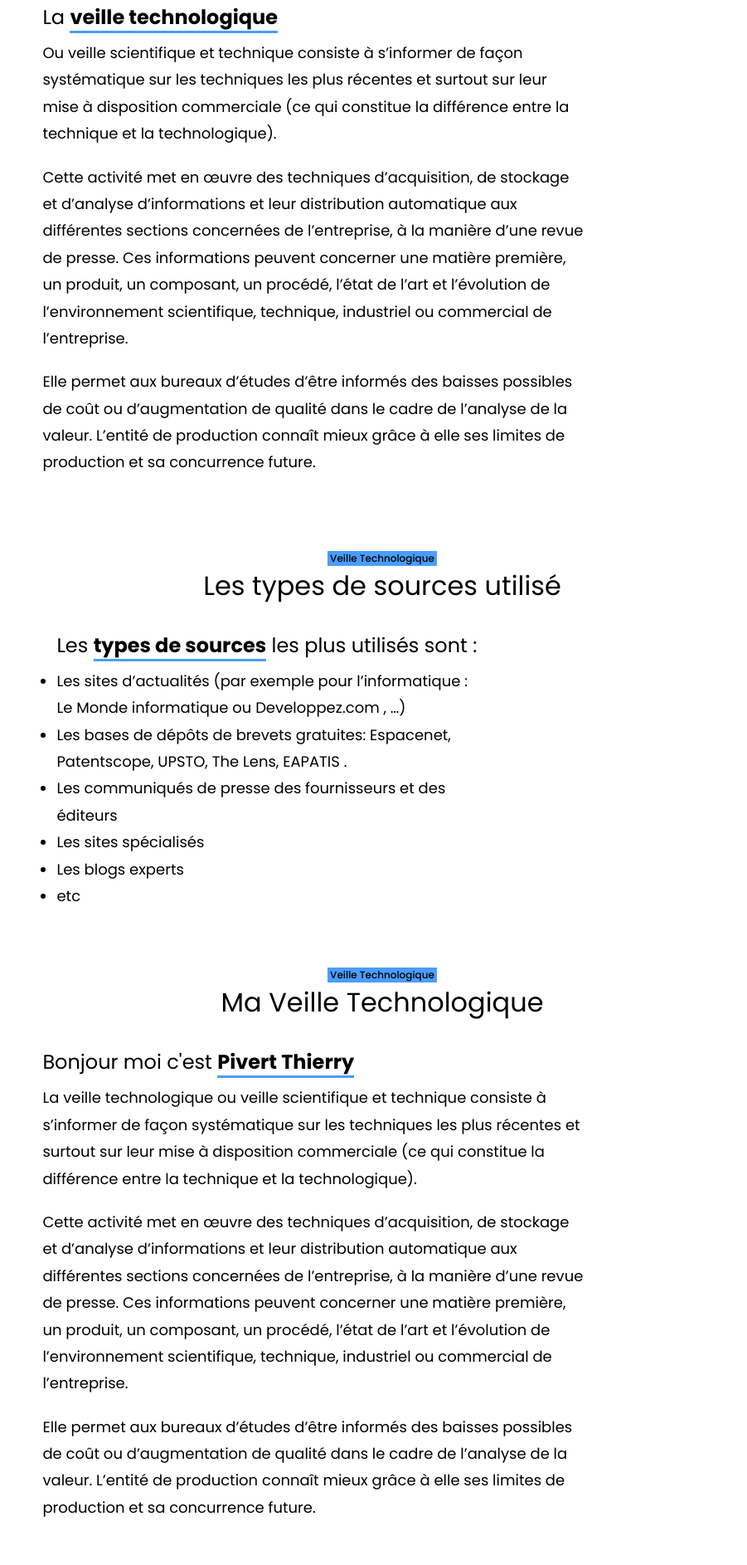
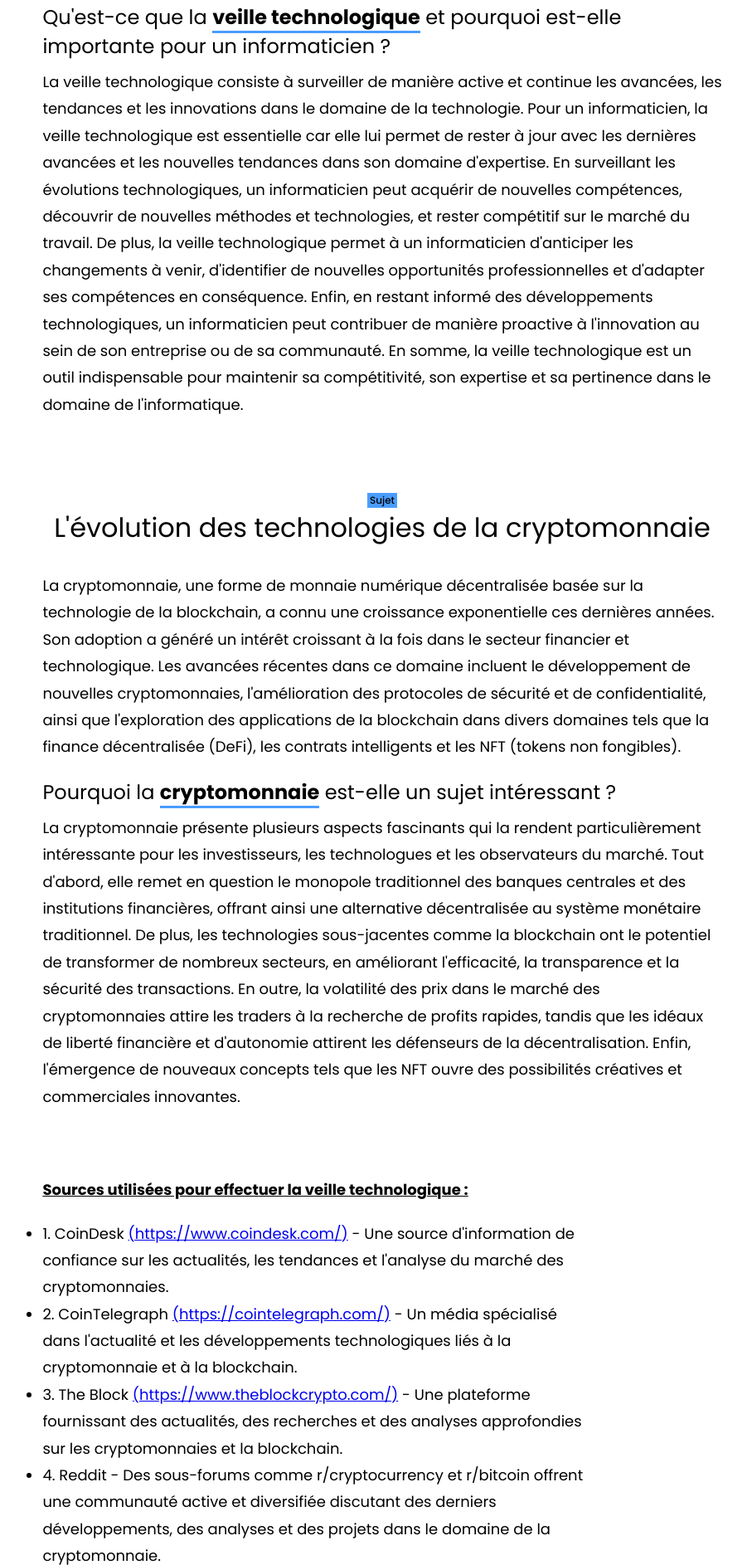
Before and after one commit to Pivert91/PortfolioBTS, a plain HTML site: page veille-technologique.html in a window 1280 px wide. Shown: the part 293-2179 px from the top of the page at 83% size, without its empty margins (179-1080 px from the left). Drawn offline with Linux system fonts and the light colour scheme.

Commit message:
quick update

```diff
--- a/aboutMe.css
+++ b/aboutMe.css
@@ -225,3 +225,9 @@
         flex-direction: column;
     }
 }
+
+/* bonus */
+
+.takeFullWidth {
+    width: 100% !important;
+}
--- a/veille-technologique.html
+++ b/veille-technologique.html
@@ -13,7 +13,7 @@
     <link rel="stylesheet" href="./root.css" />
   </head>
   <body>
-    <section id="about-me" style="margin: 10rem 0 !important;">
+    <section id="about-me" style="margin: 10rem 0 !important">
       <div class="flex-center">
         <div class="section-title">
           <h2>Veille Technologique</h2>
@@ -24,34 +24,29 @@
           <div class="aboutme__left">
             <div>
               <p class="aboutme__left__mainP">
-                La <span>veille technologique</span>
+                Qu'est-ce que la <span>veille technologique</span> et pourquoi
+                est-elle importante pour un informaticien ?
               </p>
-              <p class="aboutme__left__text">
-                Ou veille scientifique et technique consiste à s’informer de
-                façon systématique sur les techniques les plus récentes et
-                surtout sur leur mise à disposition commerciale (ce qui
-                constitue la différence entre la technique et la technologique).
+              <p class="aboutme__left__text takeFullWidth">
+                La veille technologique consiste à surveiller de manière active
+                et continue les avancées, les tendances et les innovations dans
+                le domaine de la technologie. Pour un informaticien, la veille
+                technologique est essentielle car elle lui permet de rester à
+                jour avec les dernières avancées et les nouvelles tendances dans
+                son domaine d'expertise. En surveillant les évolutions
+                technologiques, un informaticien peut acquérir de nouvelles
+                compétences, découvrir de nouvelles méthodes et technologies, et
+                rester compétitif sur le marché du travail. De plus, la veille
+                technologique permet à un informaticien d'anticiper les
+                changements à venir, d'identifier de nouvelles opportunités
+                professionnelles et d'adapter ses compétences en conséquence.
+                Enfin, en restant informé des développements technologiques, un
+                informaticien peut contribuer de manière proactive à
+                l'innovation au sein de son entreprise ou de sa communauté. En
+                somme, la veille technologique est un outil indispensable pour
+                maintenir sa compétitivité, son expertise et sa pertinence dans
+                le domaine de l'informatique.
               </p>
-              <p class="aboutme__left__text">
-                Cette activité met en œuvre des techniques d’acquisition, de
-                stockage et d’analyse d’informations et leur distribution
-                automatique aux différentes sections concernées de l’entreprise,
-                à la manière d’une revue de presse. Ces informations peuvent
-                concerner une matière première, un produit, un composant, un
-                procédé, l’état de l’art et l’évolution de l’environnement
-                scientifique, technique, industriel ou commercial de
-                l’entreprise.
-              </p>
-              <p class="aboutme__left__text">
-                Elle permet aux bureaux d’études d’être informés des baisses
-                possibles de coût ou d’augmentation de qualité dans le cadre de
-                l’analyse de la valeur. L’entité de production connaît mieux
-                grâce à elle ses limites de production et sa concurrence future.
-              </p>
-              <p class="aboutme__left__text"></p>
-              <p class="aboutme__left__text"></p>
-              <p class="aboutme__left__text"></p>
-              <p class="aboutme__left__text"></p>
             </div>
           </div>
         </div>
@@ -59,25 +54,51 @@
 
       <div class="flex-center">
         <div class="section-title">
-          <h2>Veille Technologique</h2>
-          <p>Les types de sources utilisé</p>
+          <h2>Sujet</h2>
+          <p>L'évolution des technologies de la cryptomonnaie</p>
         </div>
 
         <div class="aboutme-main">
-          <div class="aboutme__left" style="margin: 0">
+          <div class="aboutme__left">
             <div>
+              <p class="aboutme__left__text takeFullWidth">
+                La cryptomonnaie, une forme de monnaie numérique décentralisée
+                basée sur la technologie de la blockchain, a connu une
+                croissance exponentielle ces dernières années. Son adoption a
+                généré un intérêt croissant à la fois dans le secteur financier
+                et technologique. Les avancées récentes dans ce domaine incluent
+                le développement de nouvelles cryptomonnaies, l'amélioration des
+                protocoles de sécurité et de confidentialité, ainsi que
+                l'exploration des applications de la blockchain dans divers
+                domaines tels que la finance décentralisée (DeFi), les contrats
+                intelligents et les NFT (tokens non fongibles).
+              </p>
+
               <p class="aboutme__left__mainP">
-                Les <span>types de sources</span> les plus utilisés sont :
+                Pourquoi la <span>cryptomonnaie</span> est-elle un sujet
+                intéressant ?
               </p>
-              <p>
-                <!-- <p class="aboutme__left__text">Les sites d’actualités (par exemple pour l’informatique : Le Monde informatique ou Developpez.com , …)</p>
-                  <p class="aboutme__left__text">Les bases de dépôts de brevets gratuites: Espacenet, Patentscope, UPSTO, The Lens, EAPATIS .</p>
-                  <p class="aboutme__left__text">Les communiqués de presse des fournisseurs et des éditeurs</p>
-                  <p class="aboutme__left__text">Les sites spécialisés</p>
-                    <p class="aboutme__left__text">Les blogs experts</p>
-                    <p class="aboutme__left__text">etc</p> -->
+              <p class="aboutme__left__text takeFullWidth">
+                La cryptomonnaie présente plusieurs aspects fascinants qui la
+                rendent particulièrement intéressante pour les investisseurs,
+                les technologues et les observateurs du marché. Tout d'abord,
+                elle remet en question le monopole traditionnel des banques
+                centrales et des institutions financières, offrant ainsi une
+                alternative décentralisée au système monétaire traditionnel. De
+                plus, les technologies sous-jacentes comme la blockchain ont le
+                potentiel de transformer de nombreux secteurs, en améliorant
+                l'efficacité, la transparence et la sécurité des transactions.
+                En outre, la volatilité des prix dans le marché des
+                cryptomonnaies attire les traders à la recherche de profits
+                rapides, tandis que les idéaux de liberté financière et
+                d'autonomie attirent les défenseurs de la décentralisation.
+                Enfin, l'émergence de nouveaux concepts tels que les NFT ouvre
+                des possibilités créatives et commerciales innovantes.
               </p>
             </div>
+            <p class="aboutme__left__text takeFullWidth" style="font-weight: bold;text-decoration: underline; margin-top: 5rem;">
+              Sources utilisées pour effectuer la veille technologique :
+            </p>
             <ul
               class="aboutme__left__text"
               style="
@@ -87,64 +108,44 @@
               "
             >
               <li>
-                Les sites d’actualités (par exemple pour l’informatique : Le
-                Monde informatique ou Developpez.com , …)
+                1. CoinDesk
+                <a href="https://www.coindesk.com/" target="_blank"
+                  >(https://www.coindesk.com/)</a
+                >
+                - Une source d'information de confiance sur les actualités, les
+                tendances et l'analyse du marché des cryptomonnaies.
               </li>
               <li>
-                Les bases de dépôts de brevets gratuites: Espacenet,
-                Patentscope, UPSTO, The Lens, EAPATIS .
+                2. CoinTelegraph
+                <a href="https://cointelegraph.com/" target="_blank"
+                  >(https://cointelegraph.com/)</a
+                >
+                - Un média spécialisé dans l'actualité et les développements
+                technologiques liés à la cryptomonnaie et à la blockchain.
               </li>
               <li>
-                Les communiqués de presse des fournisseurs et des éditeurs
+                3. The Block
+                <a href="https://www.theblockcrypto.com/" target="_blank"
+                  >(https://www.theblockcrypto.com/)</a
+                >
+                - Une plateforme fournissant des actualités, des recherches et
+                des analyses approfondies sur les cryptomonnaies et la
+                blockchain.
               </li>
-              <li>Les sites spécialisés</li>
-              <li>Les blogs experts</li>
-              <li>etc</li>
+              <li>
+                4. Reddit - Des sous-forums comme r/cryptocurrency et r/bitcoin
+                offrent une communauté active et diversifiée discutant des
+                derniers développements, des analyses et des projets dans le
+                domaine de la cryptomonnaie.
+              </li>
+              <li>
+                5. Blogs et publications académiques - Des publications
+                spécialisées et des articles de recherche sur des plateformes
+                telles que Medium, Medium, et arXiv fournissent des perspectives
+                approfondies sur les avancées technologiques et les implications
+                socio-économiques des cryptomonnaies.
+              </li>
             </ul>
-          </div>
-        </div>
-      </div>
-
-      <div class="flex-center">
-        <div class="section-title">
-          <h2>Veille Technologique</h2>
-          <p>Ma Veille Technologique</p>
-        </div>
-
-        <div class="aboutme-main">
-          <div class="aboutme__left">
-            <div>
-              <p class="aboutme__left__mainP">
-                Bonjour moi c'est <span>Pivert Thierry</span>
-              </p>
-              <p class="aboutme__left__text">
-                La veille technologique ou veille scientifique et technique
-                consiste à s’informer de façon systématique sur les techniques
-                les plus récentes et surtout sur leur mise à disposition
-                commerciale (ce qui constitue la différence entre la technique
-                et la technologique).
-              </p>
-              <p class="aboutme__left__text">
-                Cette activité met en œuvre des techniques d’acquisition, de
-                stockage et d’analyse d’informations et leur distribution
-                automatique aux différentes sections concernées de l’entreprise,
-                à la manière d’une revue de presse. Ces informations peuvent
-                concerner une matière première, un produit, un composant, un
-                procédé, l’état de l’art et l’évolution de l’environnement
-                scientifique, technique, industriel ou commercial de
-                l’entreprise.
-              </p>
-              <p class="aboutme__left__text">
-                Elle permet aux bureaux d’études d’être informés des baisses
-                possibles de coût ou d’augmentation de qualité dans le cadre de
-                l’analyse de la valeur. L’entité de production connaît mieux
-                grâce à elle ses limites de production et sa concurrence future.
-              </p>
-              <p class="aboutme__left__text"></p>
-              <p class="aboutme__left__text"></p>
-              <p class="aboutme__left__text"></p>
-              <p class="aboutme__left__text"></p>
-            </div>
           </div>
         </div>
       </div>
```
